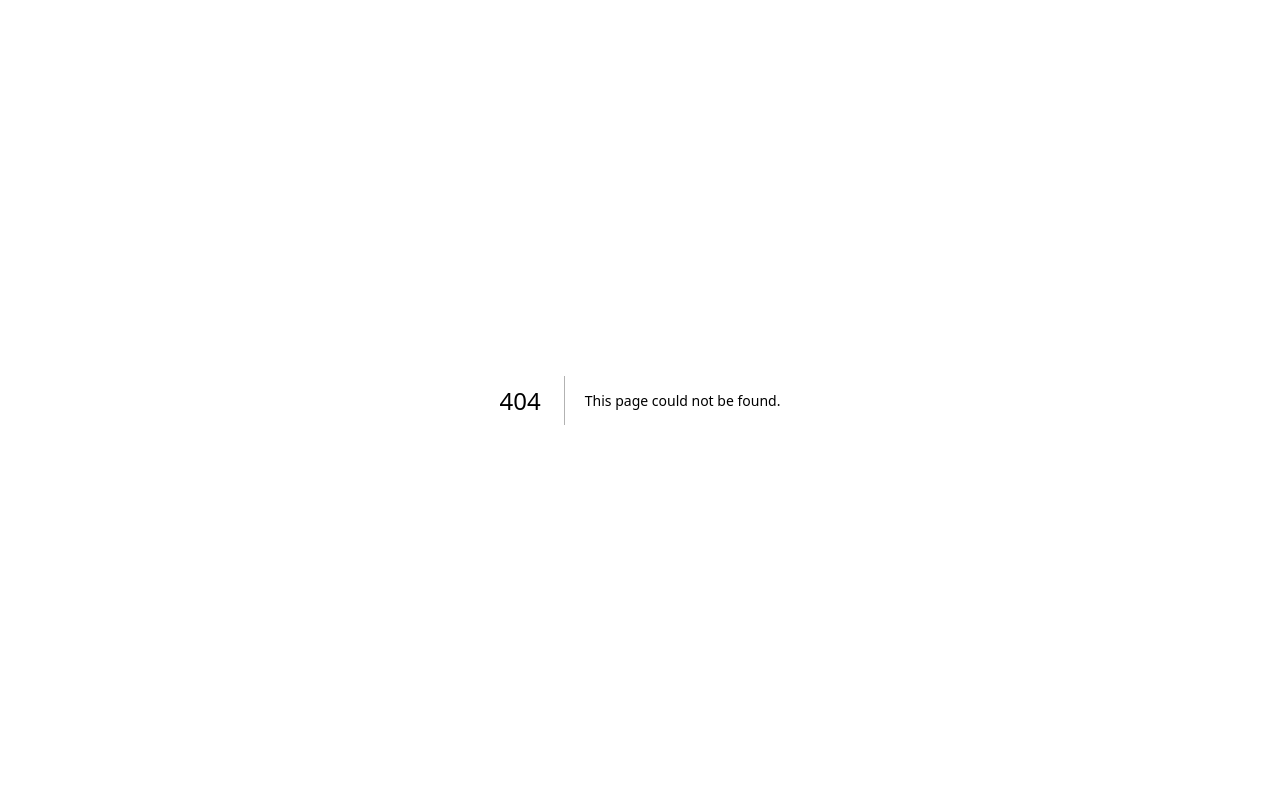
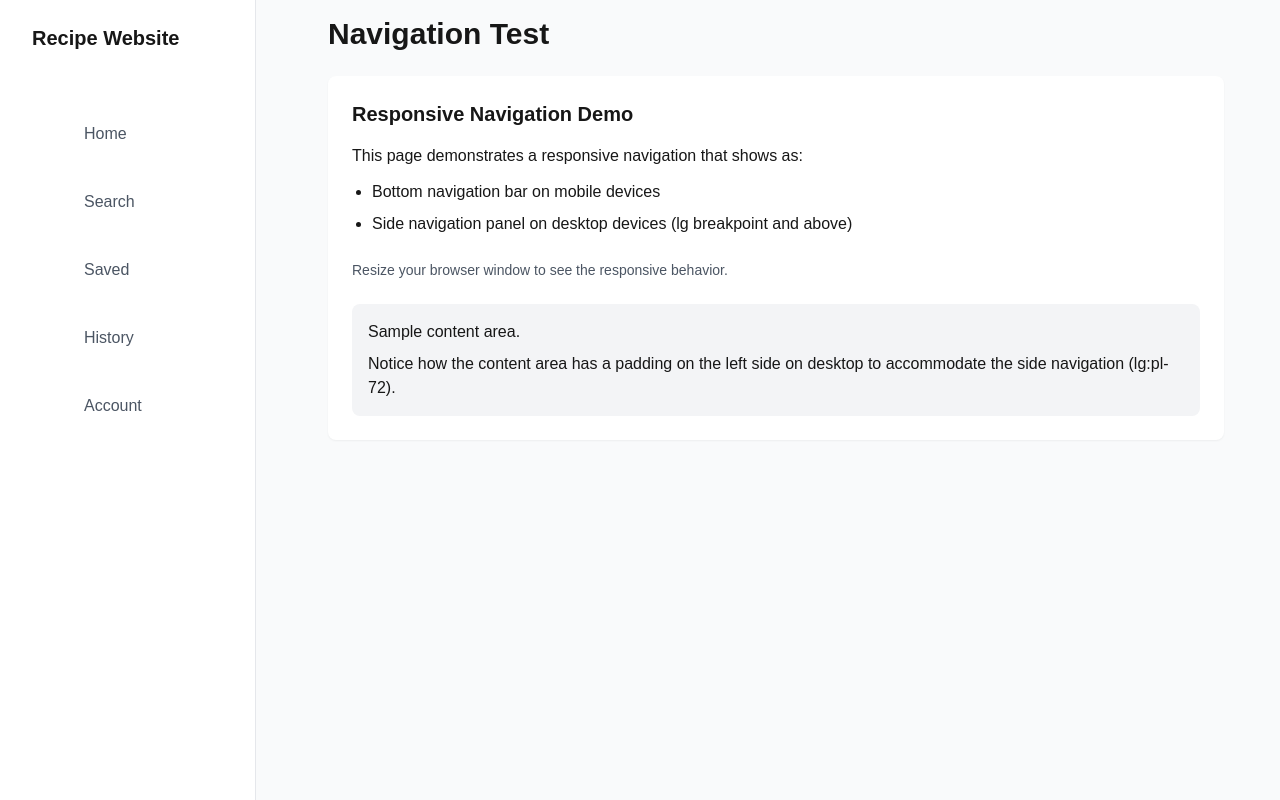
Before and after one commit to kirbyyardley/recipewebsite, a Next.js app: page /nav-test in a window 1280 px wide. Before the commit this address had no page. Built offline with nearby package versions, Linux system fonts and the light colour scheme.

Commit message:
Add navigation components and update PersistentSheet with improved functionality

```diff
--- a/src/app/layout.tsx
+++ b/src/app/layout.tsx
@@ -2,6 +2,7 @@ import type { Metadata } from "next";
 import { Geist, Geist_Mono } from "next/font/google";
 import "./globals.css";
 import Script from 'next/script';
+import { NavigationProvider } from "@/lib/contexts/navigation-context";
 
 const geistSans = Geist({
   variable: "--font-geist-sans",
@@ -42,7 +43,9 @@ export default function RootLayout({
       <body
         className={`${geistSans.variable} ${geistMono.variable} antialiased`}
       >
-        {children}
+        <NavigationProvider>
+          {children}
+        </NavigationProvider>
       </body>
     </html>
   );
--- /dev/null
+++ b/src/app/nav-test/page.tsx
@@ -0,0 +1,41 @@
+'use client';
+
+import { NavigationProvider } from '@/lib/contexts/navigation-context';
+import { Navigation } from '@/components/Navigation';
+
+export default function NavTestPage() {
+  return (
+    <NavigationProvider>
+      <div className="min-h-screen bg-gray-50 p-4 lg:pl-72">
+        <div className="max-w-4xl mx-auto">
+          <h1 className="text-3xl font-bold mb-6">Navigation Test</h1>
+
+          <div className="bg-white rounded-lg p-6 shadow-sm mb-6">
+            <h2 className="text-xl font-bold mb-4">Responsive Navigation Demo</h2>
+            <p className="mb-3">
+              This page demonstrates a responsive navigation that shows as:
+            </p>
+            <ul className="list-disc pl-5 mb-6 space-y-2">
+              <li>Bottom navigation bar on mobile devices</li>
+              <li>Side navigation panel on desktop devices (lg breakpoint and above)</li>
+            </ul>
+
+            <p className="text-gray-600 text-sm mb-6">
+              Resize your browser window to see the responsive behavior.
+            </p>
+
+            <div className="p-4 bg-gray-100 rounded-lg">
+              <p className="mb-2">Sample content area.</p>
+              <p>
+                Notice how the content area has a padding on the left side on desktop
+                to accommodate the side navigation (lg:pl-72).
+              </p>
+            </div>
+          </div>
+        </div>
+
+        <Navigation />
+      </div>
+    </NavigationProvider>
+  );
+}
--- a/src/app/page.tsx
+++ b/src/app/page.tsx
@@ -1,111 +1,38 @@
-'use client';
-
-import Image from "next/image";
-import Link from "next/link";
-import { useRecipes } from '@/hooks/use-recipes';
+import Link from 'next/link';
+import { Navigation } from '@/components/Navigation';
 
 export default function Home() {
-  const { recipes, isLoading, error } = useRecipes();
+  return (
+    <main className="min-h-screen bg-gray-50 p-4 lg:pl-72">
+      <div className="max-w-4xl mx-auto">
+        <h1 className="text-3xl font-bold mb-6">Recipe Website</h1>
 
-  return (
-    <div className="grid grid-rows-[20px_1fr_20px] items-center justify-items-center min-h-screen p-8 pb-20 gap-16 sm:p-20 font-[family-name:var(--font-geist-sans)]">
-      <main className="flex flex-col gap-[32px] row-start-2 items-center w-full max-w-7xl">
-        <h1 className="text-3xl font-bold mb-6 text-center">Made Easy Recipes</h1>
+        <div className="bg-white rounded-lg p-6 shadow-sm mb-6">
+          <h2 className="text-xl font-bold mb-4">Welcome to Recipe Website</h2>
+          <p className="mb-6">
+            Your go-to place for delicious recipes and cooking inspiration.
+          </p>
 
-        {/* Recipe section */}
-        <section className="w-full">
-          <h2 className="text-2xl font-semibold mb-4">Latest Recipes</h2>
+          <div className="grid gap-6 md:grid-cols-2 lg:grid-cols-3">
+            <Link href="/recipes" className="block p-4 bg-blue-50 rounded-lg hover:bg-blue-100 transition">
+              <h3 className="font-bold mb-2">Browse Recipes</h3>
+              <p className="text-sm text-gray-600">Explore our collection of tasty recipes</p>
+            </Link>
 
-          {isLoading && (
-            <div className="flex justify-center py-8">
-              <div className="animate-spin rounded-full h-12 w-12 border-t-2 border-b-2 border-gray-900"></div>
-            </div>
-          )}
+            <Link href="/nav-test" className="block p-4 bg-green-50 rounded-lg hover:bg-green-100 transition">
+              <h3 className="font-bold mb-2">Navigation Test</h3>
+              <p className="text-sm text-gray-600">Test our responsive navigation component</p>
+            </Link>
 
-          {error && (
-            <div className="bg-red-100 border border-red-400 text-red-700 px-4 py-3 rounded">
-              <p>Failed to load recipes: {error}</p>
-            </div>
-          )}
+            <Link href="/silk-test" className="block p-4 bg-purple-50 rounded-lg hover:bg-purple-100 transition">
+              <h3 className="font-bold mb-2">Silk Components Test</h3>
+              <p className="text-sm text-gray-600">Test the Silk UI components</p>
+            </Link>
+          </div>
+        </div>
+      </div>
 
-          {!isLoading && !error && (
-            <div className="grid grid-cols-1 md:grid-cols-2 lg:grid-cols-4 gap-6">
-              {recipes.map((recipe) => (
-                <Link key={recipe.id} href={`/recipes/${recipe.slug}`}>
-                  <div className="border rounded-lg overflow-hidden shadow-sm hover:shadow-md transition-shadow">
-                    <div className="relative h-48 w-full">
-                      <Image
-                        src={recipe.image_url || '/next.svg'}
-                        alt={recipe.title}
-                        fill
-                        style={{ objectFit: 'cover' }}
-                      />
-                    </div>
-                    <div className="p-4">
-                      <h3 className="font-semibold text-lg mb-2">{recipe.title}</h3>
-                      <p className="text-gray-600 line-clamp-2">{recipe.description}</p>
-                    </div>
-                  </div>
-                </Link>
-              ))}
-            </div>
-          )}
-
-          {!isLoading && !error && recipes.length === 0 && (
-            <div className="text-center py-8">
-              <p className="text-gray-500">No recipes found. Add some recipes to get started!</p>
-            </div>
-          )}
-        </section>
-      </main>
-
-      <footer className="row-start-3 flex gap-[24px] flex-wrap items-center justify-center">
-        <a
-          className="flex items-center gap-2 hover:underline hover:underline-offset-4"
-          href="https://nextjs.org/learn?utm_source=create-next-app&utm_medium=appdir-template-tw&utm_campaign=create-next-app"
-          target="_blank"
-          rel="noopener noreferrer"
-        >
-          <Image
-            aria-hidden
-            src="/file.svg"
-            alt="File icon"
-            width={16}
-            height={16}
-          />
-          Learn
-        </a>
-        <a
-          className="flex items-center gap-2 hover:underline hover:underline-offset-4"
-          href="https://vercel.com/templates?framework=next.js&utm_source=create-next-app&utm_medium=appdir-template-tw&utm_campaign=create-next-app"
-          target="_blank"
-          rel="noopener noreferrer"
-        >
-          <Image
-            aria-hidden
-            src="/window.svg"
-            alt="Window icon"
-            width={16}
-            height={16}
-          />
-          Examples
-        </a>
-        <a
-          className="flex items-center gap-2 hover:underline hover:underline-offset-4"
-          href="https://nextjs.org?utm_source=create-next-app&utm_medium=appdir-template-tw&utm_campaign=create-next-app"
-          target="_blank"
-          rel="noopener noreferrer"
-        >
-          <Image
-            aria-hidden
-            src="/globe.svg"
-            alt="Globe icon"
-            width={16}
-            height={16}
-          />
-          Go to nextjs.org →
-        </a>
-      </footer>
-    </div>
+      <Navigation />
+    </main>
   );
 }
--- /dev/null
+++ b/src/components/Navigation/Navigation.css
@@ -0,0 +1,41 @@
+/* Responsive navigation styles */
+.nav-item {
+  transition: all 0.2s ease;
+}
+
+.nav-item:hover {
+  transform: translateY(-2px);
+}
+
+.nav-item.active i {
+  transform: scale(1.1);
+}
+
+/* Bottom nav specific styles */
+.bottom-nav {
+  box-shadow: 0 -2px 10px rgba(0, 0, 0, 0.05);
+}
+
+/* Side nav specific styles */
+.side-nav {
+  transition: transform 0.3s ease;
+}
+
+@media (max-width: 1023px) {
+  .side-nav {
+    transform: translateX(-100%);
+  }
+}
+
+/* Mobile bottom nav labels */
+.nav-label {
+  font-size: 0.7rem;
+  transition: opacity 0.2s ease;
+}
+
+/* For improved touch interaction on mobile */
+@media (max-width: 767px) {
+  .nav-item {
+    padding: 0.5rem;
+  }
+}
--- /dev/null
+++ b/src/components/Navigation/Navigation.tsx
@@ -0,0 +1,92 @@
+'use client';
+
+import Link from 'next/link';
+import { usePathname } from 'next/navigation';
+import { useNavigation } from '@/lib/contexts/navigation-context';
+import './Navigation.css';
+
+export function Navigation() {
+  const pathname = usePathname();
+  const { isBottomNavHidden } = useNavigation();
+
+  const getIconColor = (path: string) => {
+    const colors = {
+      '/': '#F59E0B',      // Home - using Breakfast color
+      '/search': '#16A34A', // Search - using Healthy color
+      '/saved': '#DB2777',  // Saved - using Desserts color
+      '/history': '#EF4444', // History - using a red color
+      '/account': '#4F46E5' // Account - using Dinner color
+    };
+
+    const isActive = pathname === path;
+    return isActive ? colors[path as keyof typeof colors] : '#9CA3AF'; // gray-400 for inactive
+  };
+
+  if (isBottomNavHidden) return null;
+
+  const navLinks = [
+    { href: '/', icon: 'home', label: 'Home' },
+    { href: '/search', icon: 'search', label: 'Search' },
+    { href: '/saved', icon: 'bookmark', label: 'Saved' },
+    { href: '/history', icon: 'clock-rotate-left', label: 'History' },
+    { href: '/account', icon: 'user', label: 'Account' },
+  ];
+
+  return (
+    <>
+      {/* Bottom Navigation for Mobile */}
+      <nav className="fixed lg:hidden bottom-0 left-0 right-0 bg-white border-t h-16 px-4 sm:px-6 z-50 bottom-nav" key={pathname}>
+        <div className="h-full max-w-lg mx-auto flex items-center justify-around">
+          {navLinks.map(({ href, icon, label }) => {
+            const isActive = pathname === href;
+            return (
+              <Link
+                key={href}
+                href={href}
+                className={`flex flex-col items-center gap-1 nav-item ${isActive ? 'active' : ''}`}
+                prefetch={true}
+              >
+                <div className="h-8 w-8 flex items-center justify-center">
+                  <i className={`fa fa-${icon} text-xl`} style={{ color: getIconColor(href) }} />
+                </div>
+                <span className="nav-label" style={{ color: getIconColor(href) }}>
+                  {label}
+                </span>
+              </Link>
+            );
+          })}
+        </div>
+      </nav>
+
+      {/* Side Navigation for Desktop */}
+      <nav className="hidden lg:flex fixed left-0 top-0 bottom-0 w-64 bg-white border-r p-6 flex-col gap-8 z-50 side-nav" key={`side-${pathname}`}>
+        <div className="flex items-center gap-3 px-2 mb-6">
+          <span className="font-bold text-xl">Recipe Website</span>
+        </div>
+
+        <div className="flex flex-col gap-4">
+          {navLinks.map(({ href, icon, label }) => {
+            const isActive = pathname === href;
+            return (
+              <Link
+                key={href}
+                href={href}
+                className={`flex items-center gap-3 px-3 py-2 rounded-lg hover:bg-gray-50 nav-item ${
+                  isActive ? 'bg-gray-50 active' : ''
+                }`}
+                prefetch={true}
+              >
+                <div className="h-9 w-9 flex items-center justify-center">
+                  <i className={`fa fa-${icon} text-xl`} style={{ color: getIconColor(href) }} />
+                </div>
+                <span className={`font-medium ${isActive ? 'text-gray-900' : 'text-gray-600'}`}>
+                  {label}
+                </span>
+              </Link>
+            );
+          })}
+        </div>
+      </nav>
+    </>
+  );
+}
--- /dev/null
+++ b/src/components/Navigation/index.ts
@@ -0,0 +1 @@
+export { Navigation } from './Navigation';
--- a/src/components/PersistentSheet/PersistentSheet.css
+++ b/src/components/PersistentSheet/PersistentSheet.css
@@ -55,11 +55,6 @@
   padding: 0 16px;
   border-top: 1px solid #f1f1f1;
   background-color: white;
-  transition: background-color 0.2s ease;
-}
-
-.PersistentSheet-retractedContentContainer:hover {
-  background-color: #f9fafb;
 }
 
 .PersistentSheet-expandTrigger {
--- /dev/null
+++ b/src/lib/contexts/navigation-context.tsx
@@ -0,0 +1,28 @@
+'use client';
+
+import React, { createContext, useContext, useState, ReactNode } from 'react';
+
+interface NavigationContextType {
+  isBottomNavHidden: boolean;
+  setBottomNavHidden: (hidden: boolean) => void;
+}
+
+const NavigationContext = createContext<NavigationContextType | undefined>(undefined);
+
+export function NavigationProvider({ children }: { children: ReactNode }) {
+  const [isBottomNavHidden, setBottomNavHidden] = useState(false);
+
+  return (
+    <NavigationContext.Provider value={{ isBottomNavHidden, setBottomNavHidden }}>
+      {children}
+    </NavigationContext.Provider>
+  );
+}
+
+export function useNavigation() {
+  const context = useContext(NavigationContext);
+  if (context === undefined) {
+    throw new Error('useNavigation must be used within a NavigationProvider');
+  }
+  return context;
+}
```
Also changed, not shown: src/components/PageFromBottom/PageFromBottom.tsx (+10 -24 lines), src/components/PersistentSheet/PersistentSheet.tsx (+15 -11 lines), 65 other files (tests, documents, lock files or other folders).
